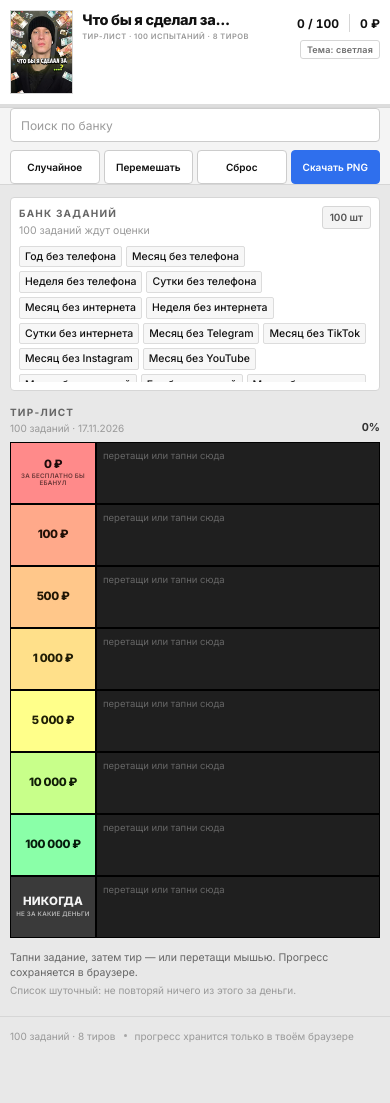
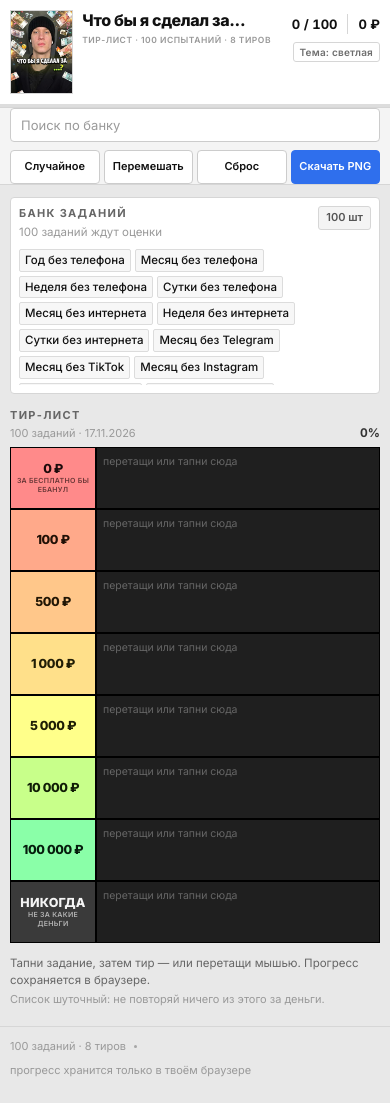
Before and after one commit to gemaro1y/money-tierlist, a plain HTML site: page index.html in a window 390 px wide. Before the commit the page ends 1067 px from the top, so only its background shows below. Drawn offline with nearby package versions, Linux system fonts and the light colour scheme.

Commit message:
Increase font sizes across the interface

```diff
--- a/styles.css
+++ b/styles.css
@@ -29,7 +29,7 @@ body {
   background: var(--bg);
   color: var(--text);
   font-family: Inter, "Segoe UI", Arial, system-ui, sans-serif;
-  font-size: 13px;
+  font-size: 14px;
   line-height: 1.45;
   -webkit-font-smoothing: antialiased;
   overflow-x: hidden;
@@ -90,7 +90,7 @@ input {
 
 .brand h1 {
   margin: 0;
-  font-size: 21px;
+  font-size: 23px;
   font-weight: 800;
   line-height: 1.12;
   letter-spacing: -0.02em;
@@ -99,7 +99,7 @@ input {
 
 .brand-sub {
   margin: 5px 0 0;
-  font-size: 10px;
+  font-size: 11px;
   font-weight: 600;
   letter-spacing: 0.08em;
   text-transform: uppercase;
@@ -109,7 +109,7 @@ input {
 .brand-note {
   max-width: 420px;
   margin: 8px 0 0;
-  font-size: 11.5px;
+  font-size: 12.5px;
   line-height: 1.45;
   color: var(--muted);
 }
@@ -135,7 +135,7 @@ input {
   border-radius: 3px;
   background: transparent;
   color: var(--muted);
-  font-size: 10px;
+  font-size: 11px;
   font-weight: 600;
   letter-spacing: 0.02em;
   cursor: pointer;
@@ -165,7 +165,7 @@ input {
 
 .stat-label {
   display: block;
-  font-size: 8px;
+  font-size: 9px;
   font-weight: 600;
   letter-spacing: 0.1em;
   text-transform: uppercase;
@@ -175,7 +175,7 @@ input {
 .stat-value {
   display: block;
   margin-top: 1px;
-  font-size: 14px;
+  font-size: 15px;
   font-weight: 700;
   font-variant-numeric: tabular-nums;
   white-space: nowrap;
@@ -224,7 +224,7 @@ input {
   border-radius: 4px;
   background: var(--surface);
   color: var(--text);
-  font-size: 12px;
+  font-size: 13px;
   outline: none;
   transition: border-color 0.12s ease, box-shadow 0.12s ease;
 }
@@ -252,7 +252,7 @@ input {
   border-radius: 4px;
   background: var(--surface);
   color: var(--text);
-  font-size: 11.5px;
+  font-size: 12.5px;
   font-weight: 600;
   white-space: nowrap;
   cursor: pointer;
@@ -319,7 +319,7 @@ input {
 
 .bank-head h2 {
   margin: 0;
-  font-size: 10px;
+  font-size: 11px;
   font-weight: 700;
   letter-spacing: 0.12em;
   text-transform: uppercase;
@@ -328,7 +328,7 @@ input {
 
 .bank-meta {
   margin: 2px 0 0;
-  font-size: 10.5px;
+  font-size: 11.5px;
   color: var(--muted-2);
 }
 
@@ -338,7 +338,7 @@ input {
   border-radius: 3px;
   background: var(--surface-2);
   color: #555555;
-  font-size: 10px;
+  font-size: 11px;
   font-weight: 600;
   white-space: nowrap;
 }
@@ -362,7 +362,7 @@ input {
   align-self: center;
   padding: 5px 3px;
   color: var(--muted-2);
-  font-size: 11px;
+  font-size: 12px;
 }
 
 .bank-list.drop-over {
@@ -378,7 +378,7 @@ input {
   display: none;
   margin: 8px 1px 0;
   color: var(--danger);
-  font-size: 11px;
+  font-size: 12px;
 }
 
 .search-empty.is-visible {
@@ -400,7 +400,7 @@ input {
 
 .board-head h2 {
   margin: 0;
-  font-size: 10px;
+  font-size: 11px;
   font-weight: 700;
   letter-spacing: 0.12em;
   text-transform: uppercase;
@@ -409,12 +409,12 @@ input {
 
 .board-meta {
   margin: 2px 0 0;
-  font-size: 10px;
+  font-size: 11px;
   color: var(--muted-2);
 }
 
 .board-progress {
-  font-size: 11px;
+  font-size: 12px;
   font-weight: 700;
   font-variant-numeric: tabular-nums;
   color: #333333;
@@ -453,7 +453,7 @@ body.has-selection .tier-label {
 }
 
 .tier-amount {
-  font-size: 18px;
+  font-size: 20px;
   font-weight: 800;
   line-height: 1;
   letter-spacing: -0.03em;
@@ -461,13 +461,13 @@ body.has-selection .tier-label {
 }
 
 .tier-amount--word {
-  font-size: 11px;
+  font-size: 12px;
   letter-spacing: 0.02em;
 }
 
 .tier-note {
   max-width: 118px;
-  font-size: 7.5px;
+  font-size: 8.5px;
   font-weight: 600;
   line-height: 1.2;
   letter-spacing: 0.04em;
@@ -481,7 +481,7 @@ body.has-selection .tier-label {
 
 .tier-count {
   margin-top: 1px;
-  font-size: 9px;
+  font-size: 10px;
   font-weight: 600;
   opacity: 0.55;
 }
@@ -506,7 +506,7 @@ body.has-selection .tier-label {
   align-self: center;
   padding: 4px;
   color: #666666;
-  font-size: 10.5px;
+  font-size: 11.5px;
   pointer-events: none;
 }
 
@@ -530,7 +530,7 @@ body.has-selection .tier-label {
   border-radius: 2px;
   background: #ececec;
   color: #111111;
-  font-size: 11.5px;
+  font-size: 12.5px;
   font-weight: 500;
   line-height: 1.3;
   text-align: left;
@@ -611,7 +611,7 @@ body.dragging * {
 
 .hint {
   margin: 12px 0 0;
-  font-size: 11px;
+  font-size: 12px;
   color: #666666;
 }
 
@@ -619,7 +619,7 @@ body.dragging * {
   display: block;
   margin-top: 3px;
   color: var(--muted-2);
-  font-size: 10px;
+  font-size: 11px;
 }
 
 .footer {
@@ -634,7 +634,7 @@ body.dragging * {
   align-items: center;
   gap: 8px;
   color: var(--muted-2);
-  font-size: 10px;
+  font-size: 11px;
 }
 
 .footer-dot {
@@ -682,7 +682,7 @@ body.dragging * {
 .selection-label {
   display: block;
   color: var(--blue);
-  font-size: 8px;
+  font-size: 9px;
   font-weight: 700;
   letter-spacing: 0.12em;
   text-transform: uppercase;
@@ -695,7 +695,7 @@ body.dragging * {
   text-overflow: ellipsis;
   white-space: nowrap;
   color: var(--text);
-  font-size: 12px;
+  font-size: 13px;
   font-weight: 600;
 }
 
@@ -708,7 +708,7 @@ body.dragging * {
 
 .selection-hint {
   color: var(--muted-2);
-  font-size: 10px;
+  font-size: 11px;
 }
 
 .selection-bar .btn {
@@ -726,7 +726,7 @@ body.dragging * {
   border-radius: 3px;
   background: #111111;
   color: #ffffff;
-  font-size: 11.5px;
+  font-size: 12.5px;
   font-weight: 500;
   transform: translate(-50%, 10px);
   opacity: 0;
@@ -955,7 +955,7 @@ html[data-theme="dark"] .noscript {
     min-width: 0;
     padding: 0 6px;
     overflow: hidden;
-    font-size: 10.5px;
+    font-size: 11.5px;
     text-overflow: ellipsis;
   }
 
@@ -965,15 +965,15 @@ html[data-theme="dark"] .noscript {
   }
 
   .tier-amount {
-    font-size: 15px;
+    font-size: 16.5px;
   }
 
   .tier-amount--word {
-    font-size: 10px;
+    font-size: 11px;
   }
 
   .tier-note {
-    font-size: 7px;
+    font-size: 8px;
     max-width: 96px;
   }
 
@@ -984,7 +984,7 @@ html[data-theme="dark"] .noscript {
 
   .chip {
     padding: 4px 6px;
-    font-size: 11px;
+    font-size: 12px;
   }
 
   .bank-list {
@@ -999,7 +999,7 @@ html[data-theme="dark"] .noscript {
 
   .theme-toggle {
     padding: 2px 6px;
-    font-size: 9px;
+    font-size: 10px;
   }
 
   .topbar-inner {
@@ -1017,12 +1017,12 @@ html[data-theme="dark"] .noscript {
   }
 
   .brand h1 {
-    font-size: 16px;
+    font-size: 17.5px;
   }
 
   .brand-sub {
     margin-top: 4px;
-    font-size: 8px;
+    font-size: 9px;
     letter-spacing: 0.06em;
   }
 
@@ -1036,11 +1036,11 @@ html[data-theme="dark"] .noscript {
   }
 
   .stat-label {
-    font-size: 7px;
+    font-size: 8px;
   }
 
   .stat-value {
-    font-size: 12px;
+    font-size: 13px;
   }
 
   .main {
@@ -1064,20 +1064,20 @@ html[data-theme="dark"] .noscript {
   }
 
   .tier-amount {
-    font-size: 12.5px;
+    font-size: 14px;
   }
 
   .tier-amount--word {
-    font-size: 8.5px;
+    font-size: 9.5px;
   }
 
   .tier-note {
-    font-size: 6.2px;
+    font-size: 7px;
     max-width: 80px;
   }
 
   .tier-count {
-    font-size: 8px;
+    font-size: 9px;
   }
 
   .tier-zone {
@@ -1086,13 +1086,13 @@ html[data-theme="dark"] .noscript {
   }
 
   .tier-zone.is-empty::after {
-    font-size: 9.5px;
+    font-size: 10.5px;
     padding: 2px;
   }
 
   .chip {
     padding: 3px 5px;
-    font-size: 10.5px;
+    font-size: 11.5px;
   }
 
   .selection-hint {
@@ -1104,7 +1104,7 @@ html[data-theme="dark"] .noscript {
   }
 
   .hint {
-    font-size: 10.5px;
+    font-size: 11.5px;
   }
 }
 
@@ -1114,11 +1114,11 @@ html[data-theme="dark"] .noscript {
   }
 
   .brand h1 {
-    font-size: 14.5px;
+    font-size: 16px;
   }
 
   .brand-sub {
-    font-size: 7.5px;
+    font-size: 8.5px;
   }
 
   .stat-label {
@@ -1131,7 +1131,7 @@ html[data-theme="dark"] .noscript {
 
   .controls-actions .btn {
     padding: 0 4px;
-    font-size: 10px;
+    font-size: 11px;
   }
 
   .tier {
@@ -1139,7 +1139,7 @@ html[data-theme="dark"] .noscript {
   }
 
   .tier-amount {
-    font-size: 11.5px;
+    font-size: 12.5px;
   }
 }
 
```
